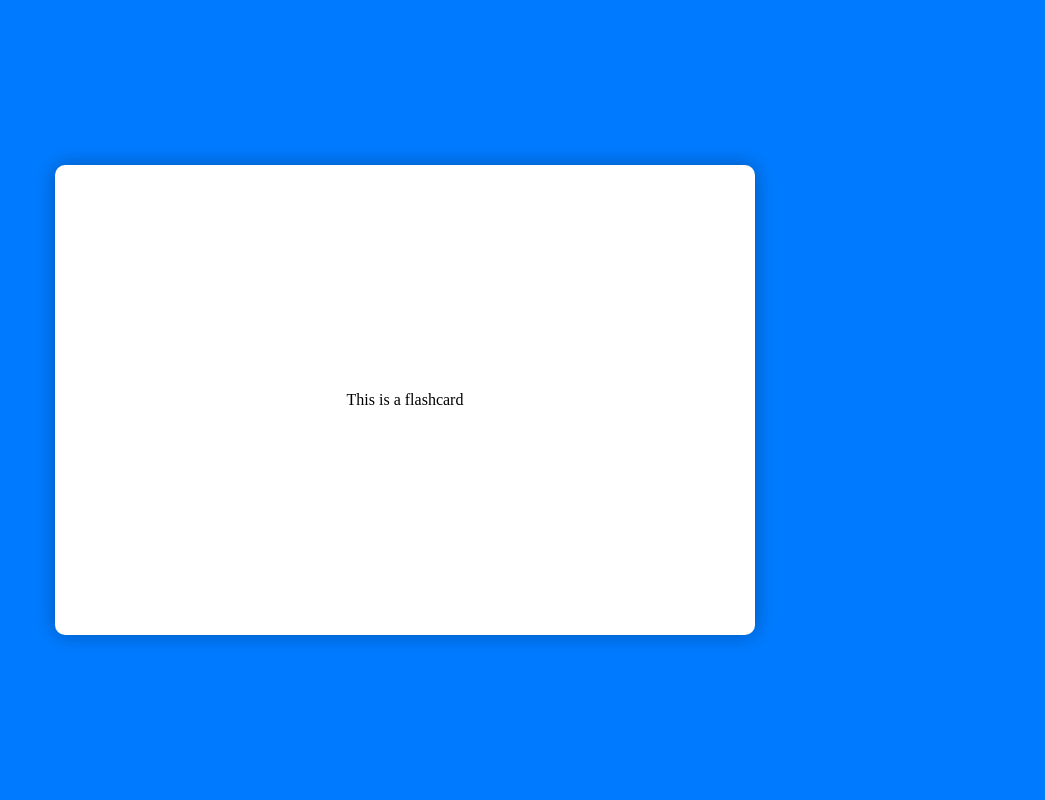
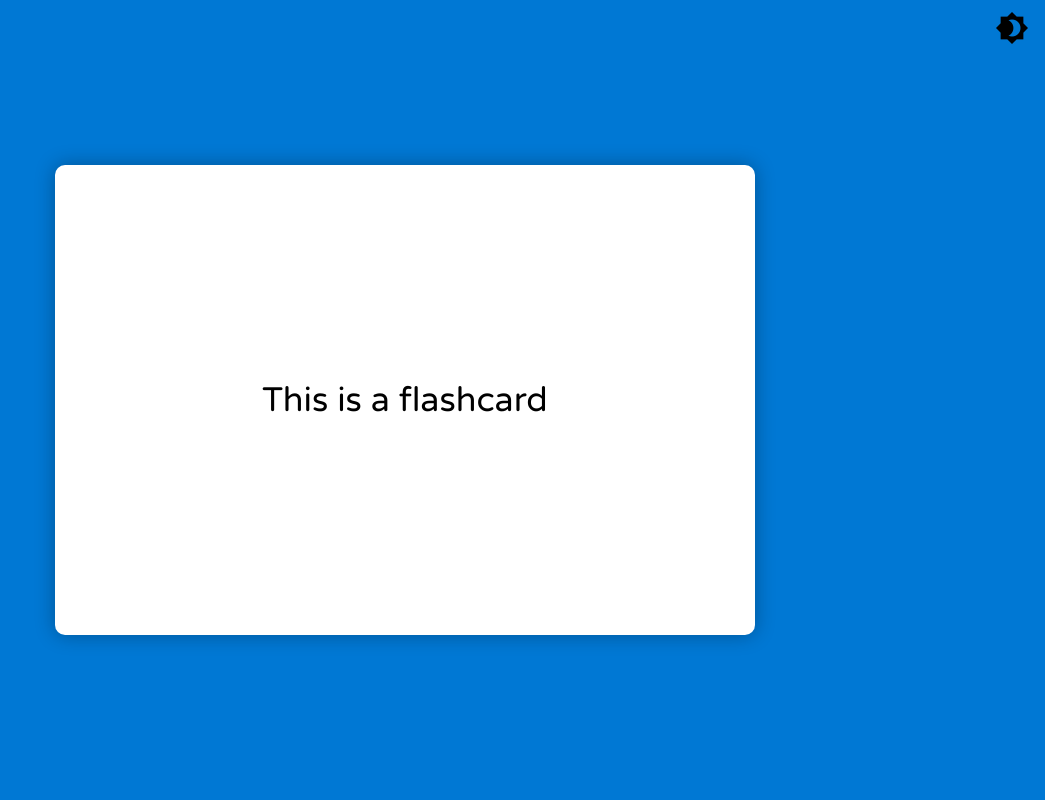
Before and after one commit to Outron/Flashcards-App, a Flask app: page / in a window 1280 px wide. Shown: the whole page, without its empty margins (235-1280 px from the left). Run offline with Flask 3, Linux system fonts and the light colour scheme.

Commit message:
Added theme-toggle button

```diff
--- a/main.py
+++ b/main.py
@@ -1,4 +1,4 @@
-from flask import Flask, render_template, url_for
+from flask import Flask, render_template, url_for, redirect
 app = Flask(__name__)
 
 
--- /dev/null
+++ b/static/script.js
@@ -0,0 +1,6 @@
+const themeToggle = document.getElementById('theme-toggle');
+const body = document.body;
+
+themeToggle.addEventListener('click', () => {
+    body.classList.toggle('dark-theme');
+});
--- a/static/style.css
+++ b/static/style.css
@@ -1,11 +1,12 @@
 body {
+    font-family: "Varela Round", sans-serif;
     margin: 0;
     padding: 0;
     height: 100vh;
     display: flex;
     justify-content: center;
     align-items: center;
-    background-color: #007bff;
+    background-color: #0078D4;
 }
 
 .flashcard-container {
@@ -17,4 +18,23 @@ body {
     display: flex;
     justify-content: center;
     align-items: center;
+    font-size: 34px;
 }
+.dark-theme {
+    background-color: #333; /* Dark background color */
+    color: #fff; /* Light text color */
+}
+
+.dark-theme .flashcard-container {
+    background-color: #3c3c3c; /* Dark flashcard background */
+}
+
+#theme-toggle {
+    position: absolute;
+    top: 10px;
+    right: 10px;
+    font-size: 34px;
+    background-color: transparent; /* Remove background color */
+    border: none; /* Remove border */
+    cursor: pointer;
+}
--- a/templates/index.html
+++ b/templates/index.html
@@ -4,11 +4,17 @@
     <meta charset="UTF-8">
     <title>Flashcards</title>
     <link rel="stylesheet" type="text/css" href="{{url_for('static', filename='style.css')}}">
+    <link rel="stylesheet" href="https://fonts.googleapis.com/icon?family=Material+Icons">
+    <link rel="stylesheet" href="https://fonts.googleapis.com/css?family=Varela+Round">
 </head>
 <body>
 <div class="flashcard-container">
     <!-- Your flashcard content goes here -->
     <p>This is a flashcard</p>
 </div>
+
+<button id="theme-toggle" class="material-icons">brightness_4</button>
+<script src="{{ url_for('static', filename='script.js') }}"></script>
+
 </body>
 </html>
```
